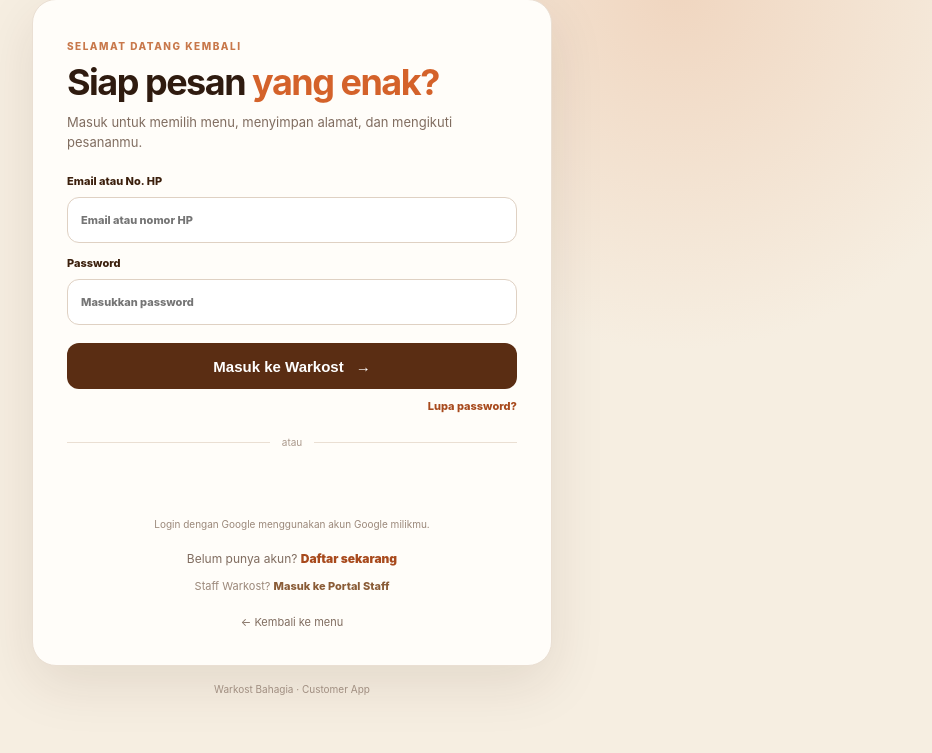
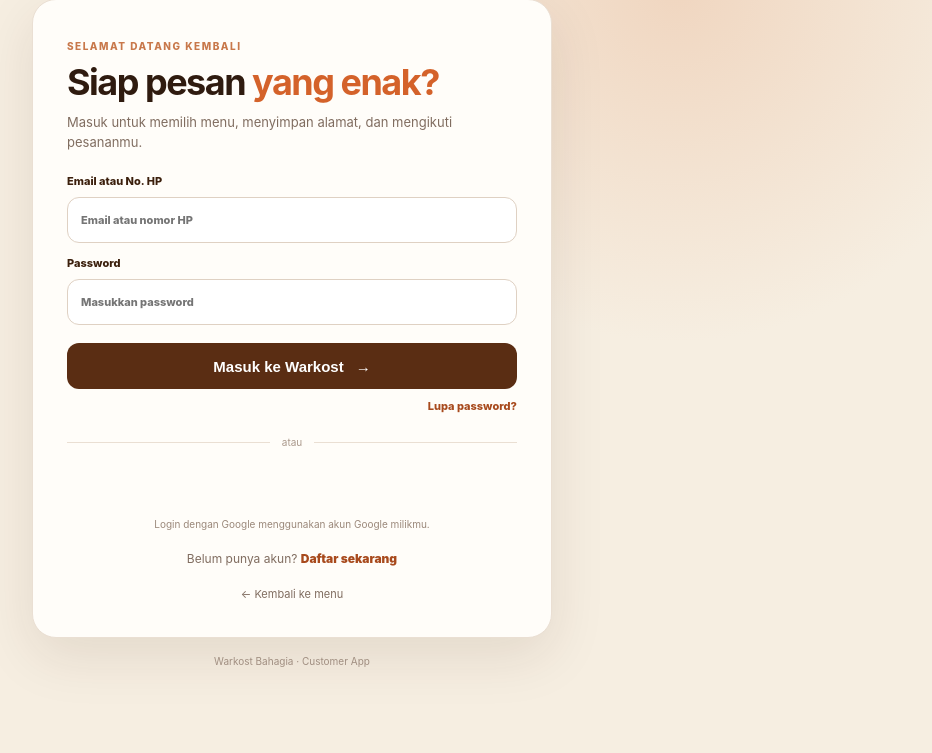
Before and after one commit to anwars750-spec/warkost-bahagia, a Flask app: page /login in a window 1280 px wide. Shown: the part 141-894 px from the top of the page, without its empty margins (348-1280 px from the left). After the commit the page ends 808 px from the top, so only its background shows below. Run offline with Flask 3, Linux system fonts and the light colour scheme.

Commit message:
ui: remove staff portal link from customer login

```diff
--- a/app/templates/login.html
+++ b/app/templates/login.html
@@ -17,7 +17,7 @@
     <div id="googleSignIn" class="google-signin"></div>
     <p class="auth-note">Login dengan Google menggunakan akun Google milikmu.</p>
     <div class="auth-register">Belum punya akun? <a href="/register">Daftar sekarang</a></div>
-    <div class="staff-login-link">Staff Warkost? <a href="/staff/login">Masuk ke Portal Staff</a></div><a class="back-link" href="/">← Kembali ke menu</a>
+    <a class="back-link" href="/">← Kembali ke menu</a>
   </section>
   <small class="auth-footer">Warkost Bahagia · Customer App</small>
 </main>
```
